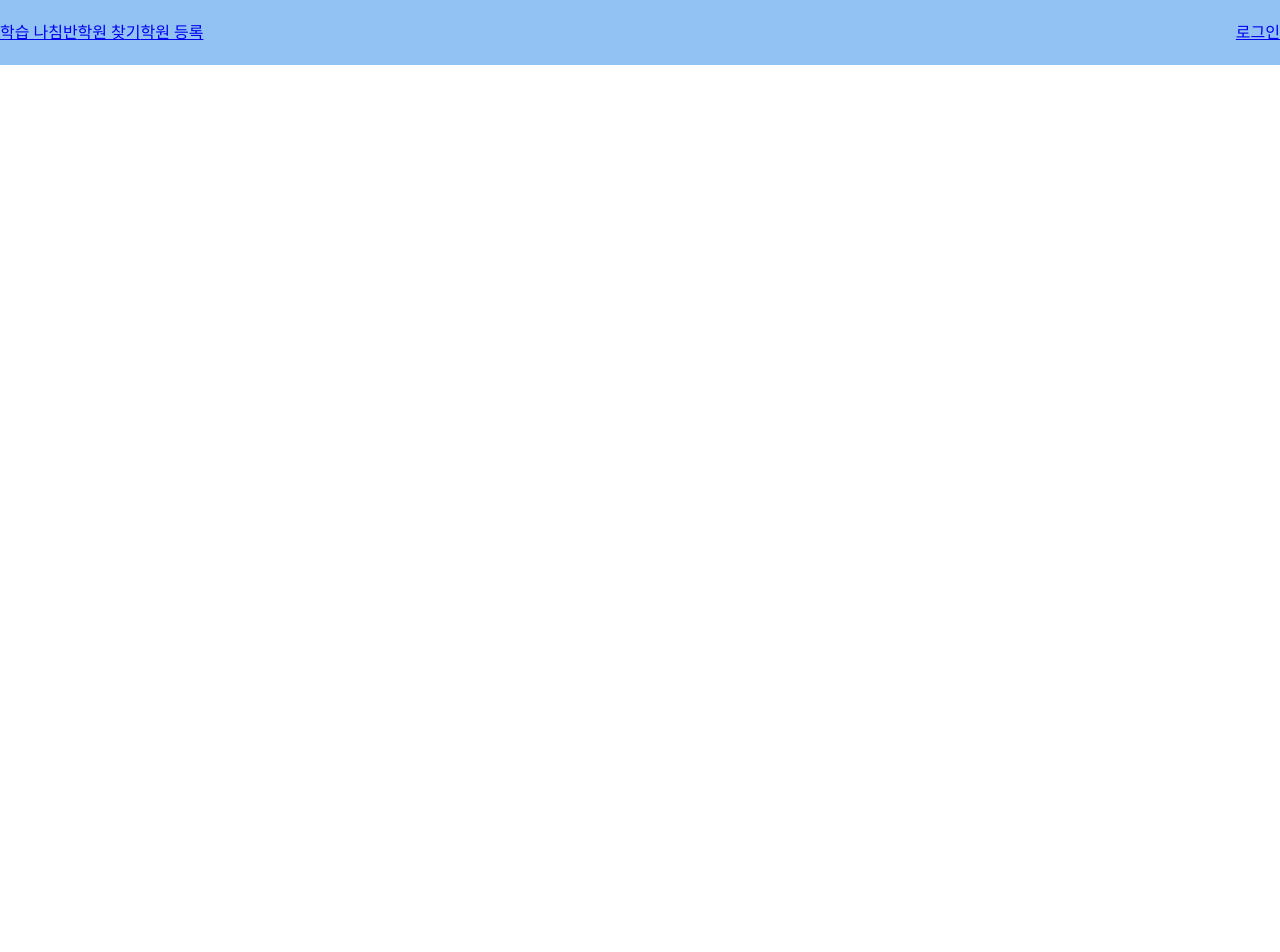
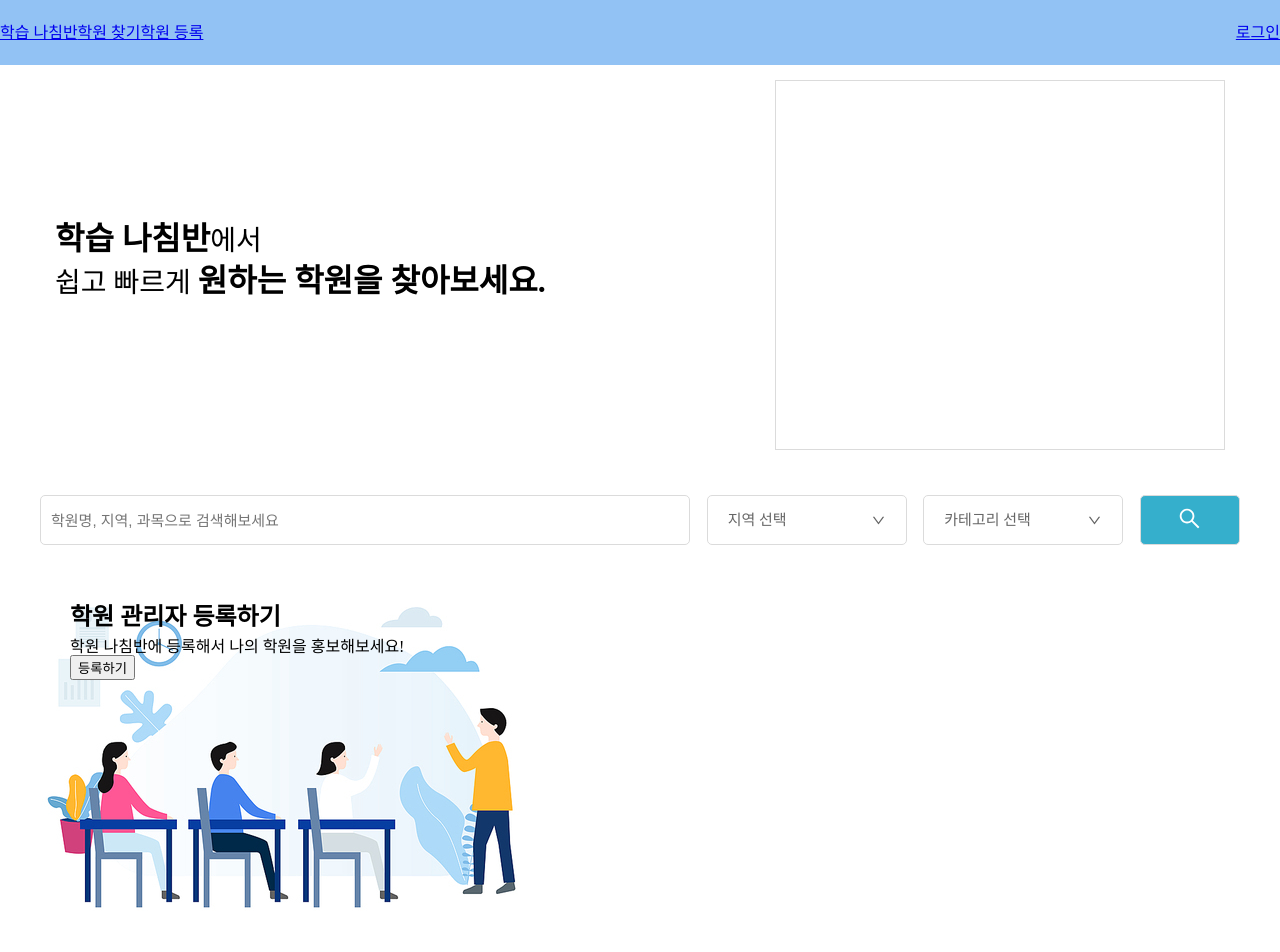
Before and after one commit to wjdals717/compass_front, a React (Create React App) app: page / in a window 1280 px wide. Shown: the top 952 px of the page. Before the commit the page ends 800 px from the top, so only its background shows below. Built offline with nearby package versions, Linux system fonts and the light colour scheme; the HTML template or start-up script is replaced by a standard one.

Commit message:
Feat: 메인 페이지 레이아웃 구현 #8

```diff
--- a/package.json
+++ b/package.json
@@ -10,6 +10,7 @@
     "axios": "^1.6.0",
     "react": "^18.2.0",
     "react-dom": "^18.2.0",
+    "react-icons": "^4.11.0",
     "react-query": "^3.39.3",
     "react-router-dom": "^6.17.0",
     "react-scripts": "5.0.1",
--- a/src/App.js
+++ b/src/App.js
@@ -6,20 +6,35 @@ import Header from "./components/Header/Header";
 import FindAcademies from "./pages/FindAcademies/FindAcademies";
 import RegistAcademy from "./pages/RegistAcademy/RegistAcademy";
 import AcademyInfo from "./pages/AcademyInfo/AcademyInfo";
+import Footer from "./components/Footer/Footer";
+/** @jsxImportSource @emotion/react */
+import { css } from '@emotion/react';
+
+const wrapper = css`
+  height: 100vh;
+`
+
+const content = css`
+  flex: 1;
+  padding-bottom: 90px;
+`
 
 function App() {
   return (
-    <>
+    <div css={wrapper}>
       <Header />
+      <div css={content}>
         <Routes>
           <Route path="/" element={ <Home/> }/>
           <Route path="/auth/*" element={ <AuthRoute/> } />
           <Route path="/account/*" element={ <AccountRoute/> } />
           <Route path="/academy/find" element={ <FindAcademies/> } />
           <Route path="/academy/regist" element={ <RegistAcademy/> } />
-        <Route path="/academy/info*" element={ <AcademyInfo/> } />
+          <Route path="/academy/info" element={ <AcademyInfo/> } />
         </Routes>
-    </>
+      </div>
+      <Footer/>
+    </div>
   );
 }
 
--- /dev/null
+++ b/src/components/Footer/Footer.jsx
@@ -0,0 +1,15 @@
+import React from 'react';
+/** @jsxImportSource @emotion/react */
+import { css } from '@emotion/react';
+import * as S from "./Style"
+
+function Footer(props) {
+    return (
+        <div css={S.SLayout}>
+            2조 학습 나침반<br /><br />
+            변정민, 정가영, 김채원, 이지우
+        </div>
+    );
+}
+
+export default Footer;
--- /dev/null
+++ b/src/components/Footer/Style.js
@@ -0,0 +1,14 @@
+import { css } from '@emotion/react';
+/** @jsxImportSource @emotion/react */
+
+export const SLayout = css`
+    position : relative;
+    transform : translateY(-100%);
+    border-top: 1px solid #dbdbdb;
+    padding: 20px 0;
+    width: 100%;
+    height: 90px;
+    text-align: center;
+    color: #777;
+    font-size: 13px;
+`;
--- a/src/components/RootContainer/RootContainer.jsx
+++ b/src/components/RootContainer/RootContainer.jsx
@@ -5,7 +5,7 @@ import * as S from "./Style"
 
 function RootContainer({ children }) {
     return (
-        <div>
+        <div css={S.SContainer}>
             {children}
         </div>
     );
--- a/src/components/RootContainer/Style.js
+++ b/src/components/RootContainer/Style.js
@@ -1,2 +1,7 @@
 import { css } from '@emotion/react';
 /** @jsxImportSource @emotion/react */
+
+export const SContainer = css`
+    margin: 0 auto;
+    width: 1200px;
+`;
--- /dev/null
+++ b/src/components/SelectBtn/SelectBtn.jsx
@@ -0,0 +1,15 @@
+import React from 'react';
+import { css } from '@emotion/react';
+/** @jsxImportSource @emotion/react */
+import * as S from "./Style"
+import { AiOutlineDown } from 'react-icons/ai'
+
+function SelectBtn({ children }) {
+    return (
+        <div css={S.SSelectBox}>
+            <div>{children} <AiOutlineDown/></div>
+        </div>
+    );
+}
+
+export default SelectBtn;
--- /dev/null
+++ b/src/components/SelectBtn/Style.js
@@ -0,0 +1,19 @@
+import { css } from '@emotion/react';
+/** @jsxImportSource @emotion/react */
+
+export const SSelectBox = css`
+    cursor: pointer;
+
+    & > div {
+        display: flex;
+        justify-content: space-between;
+        align-items: center;
+        border: 1px solid #dbdbdb;
+        border-radius: 5px;
+        padding: 10px 20px;
+        width: 200px;
+        height: 100%;
+        background-color: white;
+        color: #666;
+    }
+`
--- a/src/pages/Home/Home.jsx
+++ b/src/pages/Home/Home.jsx
@@ -2,12 +2,39 @@ import React from 'react';
 import { css } from '@emotion/react';
 import RootContainer from '../../components/RootContainer/RootContainer';
 /** @jsxImportSource @emotion/react */
-
+import * as S from "./Style"
+import { AiOutlineDown, AiOutlineSearch } from 'react-icons/ai'
+import SelectBtn from '../../components/SelectBtn/SelectBtn';
+import academyImg from './academy.jpg'
 
 function Home(props) {
     return (
         <RootContainer>
-
+            <div css={S.SMainLayout}>
+                <div css={S.STextContainer}>
+                    <h1><b>학습 나침반</b>에서</h1>
+                    <h1>쉽고 빠르게 <b>원하는 학원을 찾아보세요.</b></h1>
+                </div>
+                <div css={S.SImgBox}>
+                    <img src="" alt="" />
+                </div>
+            </div>
+            <div css={S.SSearchContainer}>
+                <div css={S.SInputBox}>
+                    <input type="text" placeholder='학원명, 지역, 과목으로 검색해보세요'/>
+                </div>
+                <SelectBtn>지역 선택</SelectBtn>
+                <SelectBtn>카테고리 선택</SelectBtn>
+                <div css={S.SSearchBtnBox}>
+                    <button><AiOutlineSearch/></button>
+                </div>
+            </div>
+            <div css={S.SRegistContainer}>
+                <img css={S.SImg} src={academyImg} alt="" />
+                <div css={S.SRegistTitle}>학원 관리자 등록하기</div>
+                <div>학원 나침반에 등록해서 나의 학원을 홍보해보세요!</div>
+                <button>등록하기</button>
+            </div>
         </RootContainer>
     );
 }
--- /dev/null
+++ b/src/pages/Home/Style.js
@@ -0,0 +1,106 @@
+import { css } from '@emotion/react';
+/** @jsxImportSource @emotion/react */
+
+export const SMainLayout = css`
+    display: flex;
+    justify-content: space-between;
+    align-items: center;
+    padding: 15px;
+    height: 400px;
+`;
+
+export const STextContainer = css`
+    font-size: 28px;
+    & b {
+        font-size: 32px;
+        font-weight: 700;
+    }
+    & h1 {
+        margin-bottom: 10px;
+    }
+`;
+
+export const SImgBox = css`
+    border: 1px solid #dbdbdb;
+    width: 450px;
+    height: 100%;
+`;
+
+export const SSearchContainer = css`
+    display: flex;
+    justify-content: space-between;
+    align-items: center;
+    margin: 30px 0;
+    height: 50px;
+    & > div {
+        height: 100%;
+    }
+    & * {
+        font-size: 15px;
+    }
+`;
+
+export const SInputBox = css`
+    & > input {
+        border: 1px solid #dbdbdb;
+        border-radius: 5px;
+        padding: 10px;
+        outline: none;
+        width: 650px;
+        height: 100%;
+    }
+`;
+
+export const SSelectBox = css`
+    cursor: pointer;
+
+    & > div {
+        display: flex;
+        justify-content: center;
+        align-items: center;
+        border: 1px solid #dbdbdb;
+        border-radius: 5px;
+        width: 200px;
+        height: 100%;
+        background-color: white;
+        color: #666;
+    }
+`
+
+
+export const SSearchBtnBox = css`
+    & > button {
+        border: 1px solid #dbdbdb;
+        border-radius: 5px;
+        width: 100px;
+        height: 100%;
+        background-color: #35AFCC;
+        cursor: pointer;
+    }
+    & > button > svg {
+        color: white;
+        font-size: 25px;
+    }
+`
+
+export const SRegistContainer = css`
+    position: relative;
+    border-radius: 20px;
+    padding: 30px;
+    width: 100%;
+    height: 380px;
+`;
+
+export const SImg = css`
+    position: absolute;
+    top: 0;
+    left: 0;
+    z-index: -1;
+    object-fit: cover;
+`;
+
+export const SRegistTitle = css`
+    margin-bottom: 10px;
+    font-size: 24px;
+    font-weight: 600;
+`;
```
Also changed, not shown: src/pages/Home/academy.jpg (added), 1 other file (tests, documents, lock files or other folders). Lines whose indentation alone changed are shown as unchanged.
